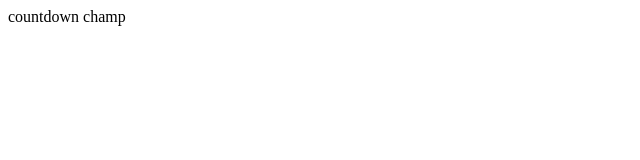
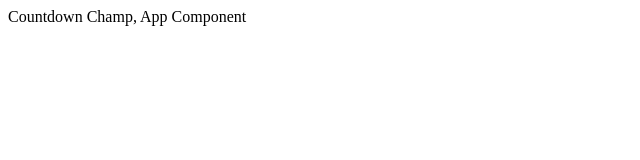
Before and after one commit to bonetou/react-redux, a React (Create React App) app in the folder countdown-champ/: page / in a window 1280 px wide. Shown: the top 160 px of the page, without its empty margins (0-640 px from the left). Built offline with nearby package versions, Linux system fonts and the light colour scheme.

Commit message:
feat: first component

```diff
--- /dev/null
+++ b/countdown-champ/src/App.jsx
@@ -0,0 +1,11 @@
+import React, { Component } from "react";
+
+class App extends Component {
+    render(){
+        return (
+            <div>Countdown Champ, App Component</div>
+        )
+    }
+}
+
+export default App;
--- a/countdown-champ/src/index.js
+++ b/countdown-champ/src/index.js
@@ -1,6 +1,9 @@
 import React from "react";
 import ReactDOM from "react-dom";
+import App from './App';
+
 
 ReactDOM.render(
-    <div>countdown champ</div>, document.getElementById('root')
+    <App></App>,
+    document.getElementById('root')
 )
```
